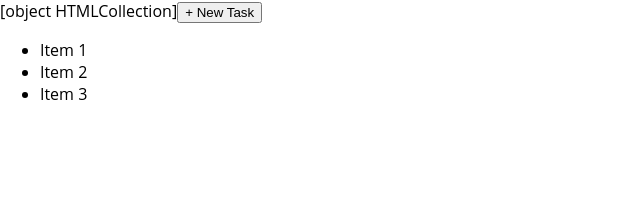
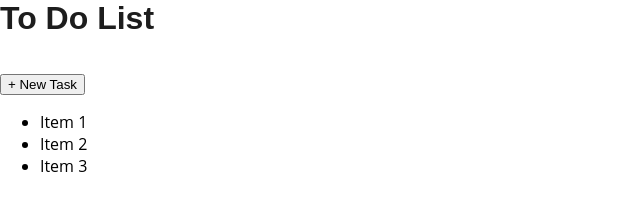
Before and after one commit to Mirimma/testPrj, a plain HTML site: page prjFolder/index.html in a window 1280 px wide. Shown: the whole page, without its empty margins (0-640 px from the left). Drawn offline with Linux system fonts and the light colour scheme.

Commit message:
added the title element with styles

```diff
--- a/prjFolder/main.css
+++ b/prjFolder/main.css
@@ -3,3 +3,12 @@ body, html {
     padding: 0;
     font-family: 'Open Sans', sans-serif;
 }
+
+.Title {
+    font-family: Arial, Helvetica, sans-serif;
+    font-size: 32px;
+    font-weight: 700;
+    color: #1D1D1D;
+    display: flex;
+    margin-bottom: 35px;
+}
--- a/prjFolder/toDoApp/toDoApp.js
+++ b/prjFolder/toDoApp/toDoApp.js
@@ -44,6 +44,16 @@
         return button;
     }
 
+    function Title({text}) {
+        const title = document.createElement("title");
+        title.innerHTML = text;
+        return title;
+    }
+
+
+
+
+
 
     /**
      * App container
@@ -61,11 +71,8 @@
         const div = document.createElement("div");
         const list = List({items});
         const button = Button({ text: "+ New Task", onClick: addItem });
-
-        //const title = "To Do List"; //added a title in the code manually
-
-        const title = document.getElementsByTagName('title'); //get the title from the html using DOM
-        //title.style.color = 'red'; can't apply any style here - don't know why - it's just disappeared in browser, tried to use [0] as an element number above
+        const title = Title({ text: "To Do List"});
+        title.classList.add("Title");
 
         div.append(title, button, list);
 
```
